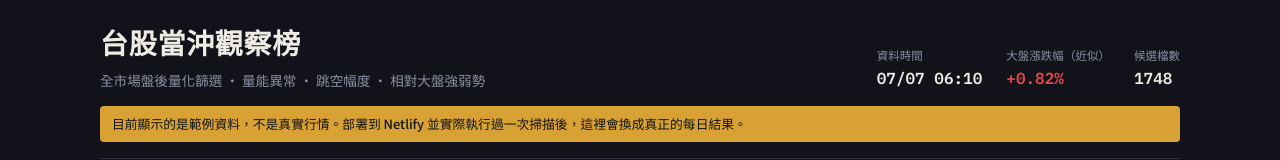
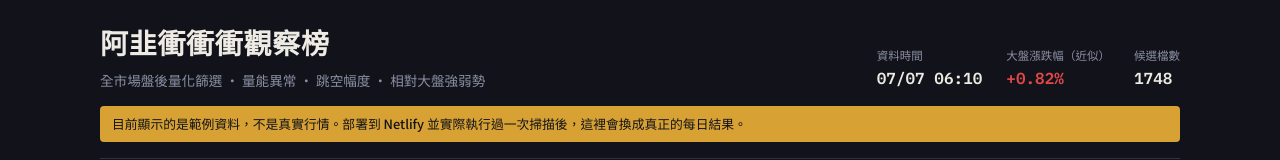
Before and after one commit to haubar/tw-daytrade, a Vue app: page / in a window 1280 px wide. Shown: the top 160 px of the page. Built offline with nearby package versions, Linux system fonts and the light colour scheme; no server answers.

Commit message:
update shown title

```diff
--- a/index.html
+++ b/index.html
@@ -3,14 +3,11 @@
     <head>
         <meta charset="UTF-8" />
         <meta name="viewport" content="width=device-width, initial-scale=1.0" />
-    <title>台股當沖觀察榜</title>
+        <title>阿韭衝衝衝觀察榜</title>
         <meta name="description" content="全市場盤後量化篩選：量能異常、跳空幅度、相對大盤強弱勢，產生隔日多方/空方觀察榜" />
         <link rel="preconnect" href="https://fonts.googleapis.com" />
         <link rel="preconnect" href="https://fonts.gstatic.com" crossorigin />
-    <link
-      href="https://fonts.googleapis.com/css2?family=Noto+Serif+TC:wght@500;700&family=Noto+Sans+TC:wght@400;500;700&family=IBM+Plex+Mono:wght@400;500;600&display=swap"
-      rel="stylesheet"
-    />
+        <link href="https://fonts.googleapis.com/css2?family=Noto+Serif+TC:wght@500;700&family=Noto+Sans+TC:wght@400;500;700&family=IBM+Plex+Mono:wght@400;500;600&display=swap" rel="stylesheet" />
     </head>
     <body>
         <div id="app"></div>
--- a/src/components/StatusBar.vue
+++ b/src/components/StatusBar.vue
@@ -18,17 +18,13 @@ defineProps({
 <template>
     <header class="mb-6 flex flex-wrap items-end justify-between gap-4 border-b border-hairline pb-4">
         <div>
-      <h1 class="m-0 mb-1 font-display text-[1.75rem] font-bold tracking-wide">台股當沖觀察榜</h1>
+            <h1 class="m-0 mb-1 font-display text-[1.75rem] font-bold tracking-wide">阿韭衝衝衝觀察榜</h1>
             <p class="m-0 text-[0.85rem] text-mute">全市場盤後量化篩選 · 量能異常 · 跳空幅度 · 相對大盤強弱勢</p>
         </div>
 
         <div class="flex flex-wrap gap-4 sm:gap-6">
             <StatItem label="資料時間" :value="formatDateTime(generatedAt)" />
-      <StatItem
-        label="大盤漲跌幅（近似）"
-        :value="formatPercent(marketChangePercent)"
-        :tone="marketChangePercent >= 0 ? 'surge' : 'ebb'"
-      />
+            <StatItem label="大盤漲跌幅（近似）" :value="formatPercent(marketChangePercent)" :tone="marketChangePercent >= 0 ? 'surge' : 'ebb'" />
             <StatItem label="候選檔數" :value="String(totalCandidates)" />
         </div>
 
```
Lines whose indentation alone changed are shown as unchanged.
